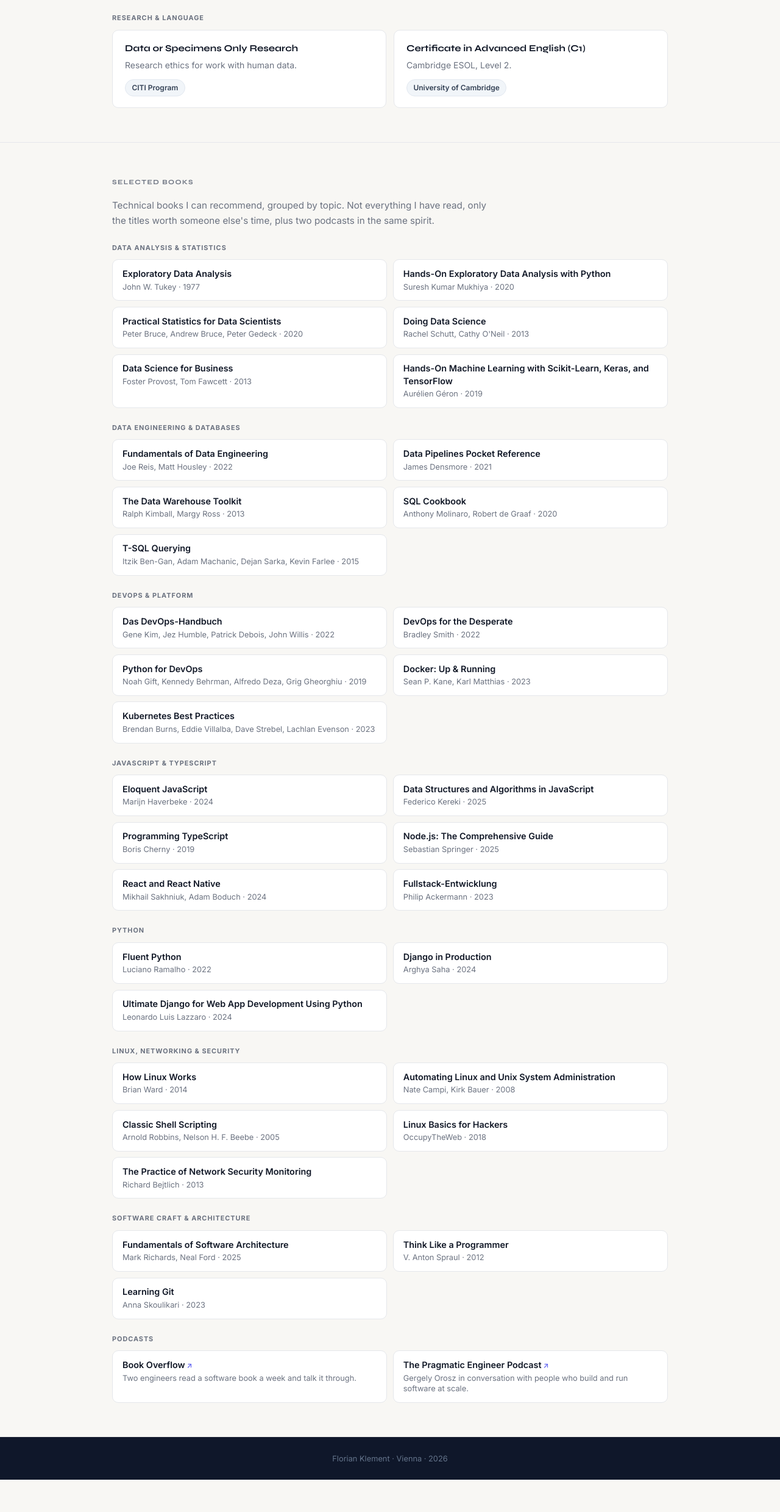
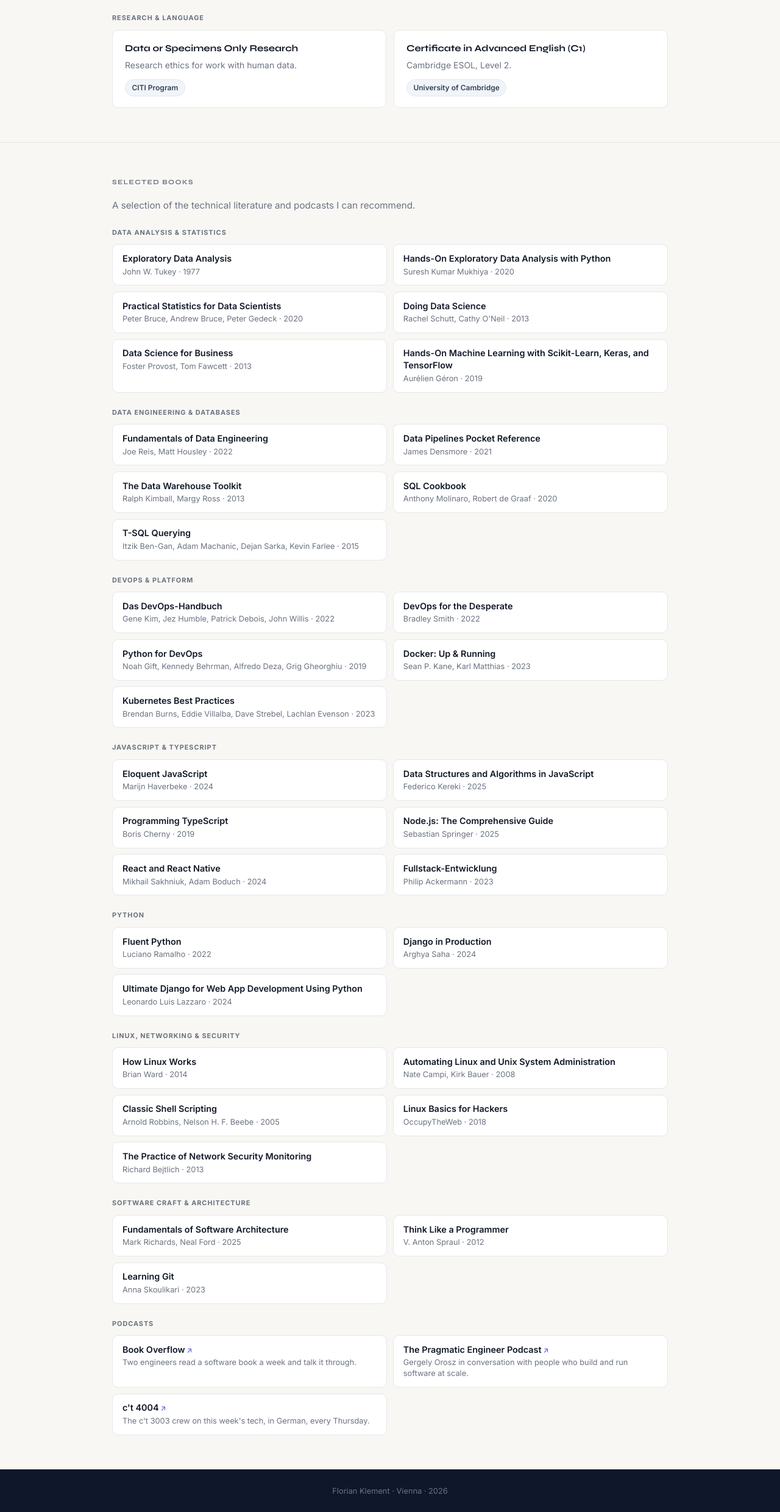
Before and after one commit to f-klement/florian-klement-page, a plain HTML site: page background.html in a window 1280 px wide. Shown: the part 3183-5662 px from the top of the page at 61% size. Before the commit the page ends 5609 px from the top, so only its background shows below. Drawn offline with Linux system fonts and the light colour scheme.

Commit message:
section rework and tiny details

```diff
--- a/background.html
+++ b/background.html
@@ -257,7 +257,7 @@
   <section>
     <div class="container">
       <p class="section-label" data-i18n="bg.section.reading">Selected books</p>
-      <p class="reading-intro" data-i18n="bg.reading.intro">Technical books I can recommend, grouped by topic. Not everything I have read, only the titles worth someone else's time, plus two podcasts in the same spirit.</p>
+      <p class="reading-intro" data-i18n="bg.reading.intro">A selection of the technical literature and podcasts I can recommend.</p>
       <p class="cert-group-label" data-i18n="bg.readgroup.data">Data analysis &amp; statistics</p>
       <ul class="books">
         <li class="book"><span class="book-title">Exploratory Data Analysis</span><span class="book-author">John W. Tukey · 1977</span></li>
@@ -316,6 +316,7 @@
       <ul class="books">
         <li class="book"><a class="book-title book-link" href="https://www.bookoverflow.io/" target="_blank" rel="noopener">Book Overflow</a><span class="book-author" data-i18n="bg.pod1.desc">Two engineers read a software book a week and talk it through.</span></li>
         <li class="book"><a class="book-title book-link" href="https://newsletter.pragmaticengineer.com/podcast" target="_blank" rel="noopener">The Pragmatic Engineer Podcast</a><span class="book-author" data-i18n="bg.pod2.desc">Gergely Orosz in conversation with people who build and run software at scale.</span></li>
+        <li class="book"><a class="book-title book-link" href="https://www.heise.de/news/c-t-4004-Neuer-Podcast-von-c-t-3003-11102842.html" target="_blank" rel="noopener">c&#39;t 4004</a><span class="book-author" data-i18n="bg.pod3.desc">The c&#39;t 3003 crew on this week&#39;s tech, in German, every Thursday.</span></li>
       </ul>
     </div>
   </section>
--- a/background.i18n.js
+++ b/background.i18n.js
@@ -10,7 +10,7 @@
     "bg.section.edu":    "Studies",
     "bg.section.certs":  "Certificates & courses",
     "bg.section.reading": "Selected books",
-    "bg.reading.intro": "Technical books I can recommend, grouped by topic. Not everything I have read, only the titles worth someone else's time, plus two podcasts in the same spirit.",
+    "bg.reading.intro": "A selection of the technical literature and podcasts I can recommend.",
     "bg.readgroup.data": "Data analysis & statistics",
     "bg.readgroup.de": "Data engineering & databases",
     "bg.readgroup.ops": "DevOps & platform",
@@ -21,6 +21,7 @@
     "bg.readgroup.pod": "Podcasts",
     "bg.pod1.desc": "Two engineers read a software book a week and talk it through.",
     "bg.pod2.desc": "Gergely Orosz in conversation with people who build and run software at scale.",
+    "bg.pod3.desc": "The c't 3003 crew on this week's tech, in German, every Thursday.",
 
     "bg.duty1.title": "Application modernisation",
     "bg.duty1.lead":  "Bringing legacy systems into the present without stopping the business that runs on them.",
@@ -112,7 +113,7 @@
     "bg.section.edu":    "Studium",
     "bg.section.certs":  "Zertifikate & Kurse",
     "bg.section.reading": "Ausgewählte Bücher",
-    "bg.reading.intro": "Fachbücher, die ich empfehlen kann, nach Themen gruppiert. Nicht alles, was ich gelesen habe, nur die Titel, die sich für andere lohnen, dazu zwei Podcasts in demselben Geist.",
+    "bg.reading.intro": "Eine Auswahl der Fachliteratur und Podcasts, die ich empfehlen kann.",
     "bg.readgroup.data": "Datenanalyse & Statistik",
     "bg.readgroup.de": "Data Engineering & Datenbanken",
     "bg.readgroup.ops": "DevOps & Plattform",
@@ -123,6 +124,7 @@
     "bg.readgroup.pod": "Podcasts",
     "bg.pod1.desc": "Zwei Entwickler lesen jede Woche ein Softwarebuch und besprechen es.",
     "bg.pod2.desc": "Gergely Orosz im Gespräch mit Leuten, die Software im großen Maßstab bauen und betreiben.",
+    "bg.pod3.desc": "Das c't-3003-Team über die Technikthemen der Woche, jeden Donnerstag.",
 
     "bg.duty1.title": "Anwendungsmodernisierung",
     "bg.duty1.lead":  "Altsysteme in die Gegenwart holen, ohne den Betrieb anzuhalten, der auf ihnen läuft.",
```
